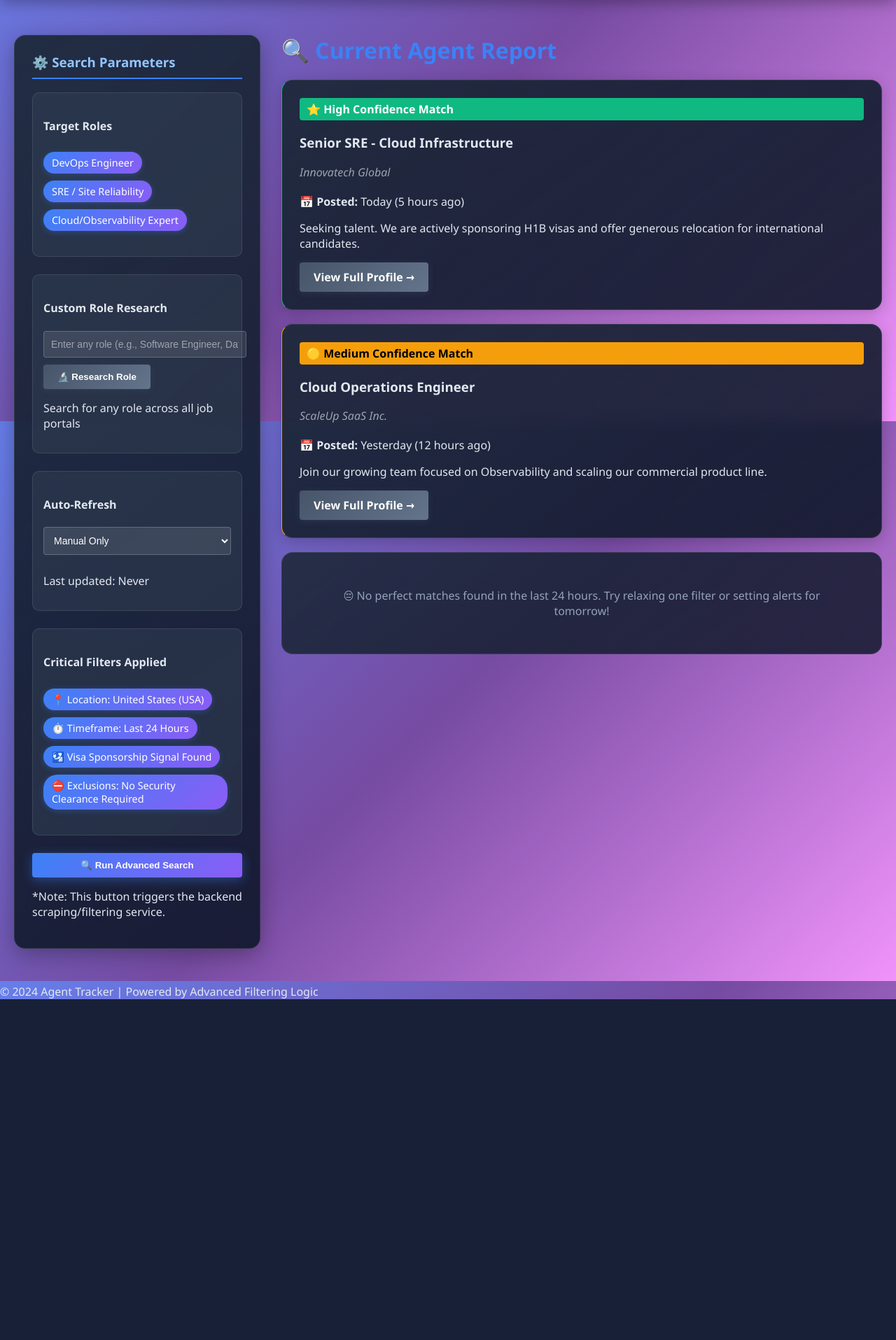
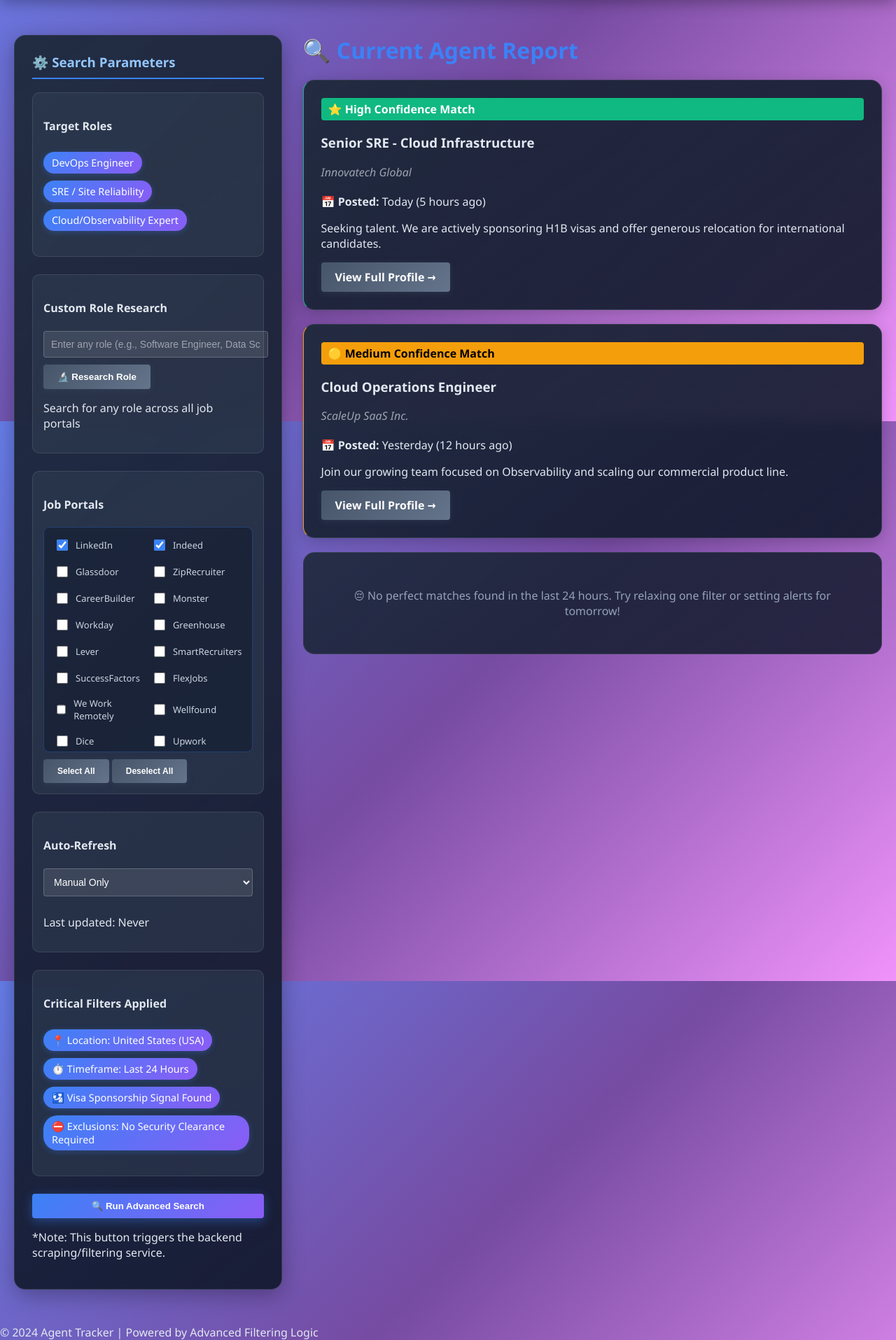
Before and after one commit to puligillasai/JobApply, a Flask app: page / in a window 1280 px wide. Shown: the part 198-2113 px from the top of the page at 70% size. Before the commit the page ends 1626 px from the top, so only its background shows below. Run offline with Flask 3, Linux system fonts and the light colour scheme.

Commit message:
Add job portal selection UI with 30+ portals
- Added checkbox selection for all 30 job portals
- Added Select All / Deselect All buttons
- Updated backend to accept selected portals parameter
- Modified scraper to only fetch from selected portals
- Added portal selection styling with scrollable grid layout
- Tested portal selection (LinkedIn + Indeed, Indeed + Glassdoor)
- LinkedIn: 119 jobs fetched, 27 displayed after filtering
- Glassdoor: 2 jobs fetched, 0 displayed after filtering
- Indeed: 0 jobs fetched (scraper needs improvement)
- Note: 20+ new portals (ZipRecruiter, CareerBuilder, Monster, etc.) are placeholders
- These new portals show 'Not yet implemented - skipping' in logs
- Existing scrapers: LinkedIn, Indeed, Glassdoor, BuiltIn, Greenhouse, Lever, Workday
- Application status tracking still works correctly

```diff
--- a/app.py
+++ b/app.py
@@ -20,10 +20,11 @@ def search_endpoint():
     # 1. Get Criteria (Optional: If you add filters like 'only SRE')
     data = request.get_json()
     custom_role = data.get('custom_role') if data else None
+    selected_portals = data.get('portals') if data else None
 
     # 2. Run the Agent/Scraper
     try:
-        matching_jobs = run_full_search(custom_role=custom_role) # Calling the intelligence module
+        matching_jobs = run_full_search(custom_role=custom_role, portals=selected_portals) # Calling the intelligence module
     except Exception as e:
         print(f"Error during search: {e}")
         return jsonify({"error": "Internal server error during search."}), 500
--- a/static/main.js
+++ b/static/main.js
@@ -2,6 +2,27 @@
 
 let autoRefreshInterval = null;
 let currentCustomRole = null;
+
+// Portal selection handlers
+document.getElementById('selectAllPortals').addEventListener('click', () => {
+    document.querySelectorAll('.portal-checkbox input[type="checkbox"]').forEach(checkbox => {
+        checkbox.checked = true;
+    });
+});
+
+document.getElementById('deselectAllPortals').addEventListener('click', () => {
+    document.querySelectorAll('.portal-checkbox input[type="checkbox"]').forEach(checkbox => {
+        checkbox.checked = false;
+    });
+});
+
+function getSelectedPortals() {
+    const selected = [];
+    document.querySelectorAll('.portal-checkbox input[type="checkbox"]:checked').forEach(checkbox => {
+        selected.push(checkbox.value);
+    });
+    return selected;
+}
 
 document.getElementById('runSearchBtn').addEventListener('click', async () => {
     const resultsContainer = document.getElementById('resultsContainer');
@@ -14,6 +35,9 @@ document.getElementById('runSearchBtn').addEventListener('click', async () => {
     updateSearchStatus('Searching for: DevOps Engineer, SRE, Cloud Engineer');
     currentCustomRole = null;
 
+    // Get selected portals
+    const selectedPortals = getSelectedPortals();
+
     try {
         // --- THIS IS THE CRUCIAL PART: Talking to app.py ---
         const response = await fetch('/api/search', {
@@ -21,7 +45,9 @@ document.getElementById('runSearchBtn').addEventListener('click', async () => {
             headers: {
                 'Content-Type': 'application/json'
             },
-            body: JSON.stringify({}) // Empty body for default search
+            body: JSON.stringify({
+                portals: selectedPortals
+            }) // Send selected portals
         });
 
         if (!response.ok) {
@@ -64,13 +90,19 @@ document.getElementById('researchBtn').addEventListener('click', async () => {
     updateSearchStatus(`Searching for: ${customRole}`);
     document.getElementById('currentSearchRole').textContent = `Searching: ${customRole} (USA)`;
 
+    // Get selected portals
+    const selectedPortals = getSelectedPortals();
+
     try {
         const response = await fetch('/api/search', {
             method: 'POST',
             headers: {
                 'Content-Type': 'application/json'
             },
-            body: JSON.stringify({ custom_role: customRole })
+            body: JSON.stringify({
+                custom_role: customRole,
+                portals: selectedPortals
+            })
         });
 
         if (!response.ok) {
--- a/static/style.css
+++ b/static/style.css
@@ -7,6 +7,56 @@ body {
     margin: 0;
     padding: 0;
     min-height: 100vh;
+}
+
+/* Portal Selection Styling */
+.portal-selection {
+    display: grid;
+    grid-template-columns: repeat(2, 1fr);
+    gap: 8px;
+    max-height: 300px;
+    overflow-y: auto;
+    padding: 10px;
+    background: rgba(15, 23, 42, 0.5);
+    border-radius: 8px;
+    border: 1px solid rgba(59, 130, 246, 0.3);
+}
+
+.portal-selection::-webkit-scrollbar {
+    width: 6px;
+}
+
+.portal-selection::-webkit-scrollbar-track {
+    background: rgba(15, 23, 42, 0.3);
+    border-radius: 3px;
+}
+
+.portal-selection::-webkit-scrollbar-thumb {
+    background: #3b82f6;
+    border-radius: 3px;
+}
+
+.portal-checkbox {
+    display: flex;
+    align-items: center;
+    gap: 8px;
+    font-size: 13px;
+    color: #cbd5e1;
+    cursor: pointer;
+    padding: 4px;
+    border-radius: 4px;
+    transition: background-color 0.2s;
+}
+
+.portal-checkbox:hover {
+    background-color: rgba(59, 130, 246, 0.2);
+}
+
+.portal-checkbox input[type="checkbox"] {
+    width: 16px;
+    height: 16px;
+    cursor: pointer;
+    accent-color: #3b82f6;
 }
 
 /* Navigation Bar */
--- a/templates/index.html
+++ b/templates/index.html
@@ -33,6 +33,101 @@
                 <input type="text" id="customRoleInput" class="input-field" placeholder="Enter any role (e.g., Software Engineer, Data Scientist)">
                 <button id="researchBtn" class="btn secondary">🔬 Research Role</button>
                 <p class="small-text">Search for any role across all job portals</p>
+            </div>
+
+            <div class="parameter-group">
+                <h4>Job Portals</h4>
+                <div class="portal-selection">
+                    <label class="portal-checkbox">
+                        <input type="checkbox" checked value="linkedin"> LinkedIn
+                    </label>
+                    <label class="portal-checkbox">
+                        <input type="checkbox" checked value="indeed"> Indeed
+                    </label>
+                    <label class="portal-checkbox">
+                        <input type="checkbox" value="glassdoor"> Glassdoor
+                    </label>
+                    <label class="portal-checkbox">
+                        <input type="checkbox" value="ziprecruiter"> ZipRecruiter
+                    </label>
+                    <label class="portal-checkbox">
+                        <input type="checkbox" value="careerbuilder"> CareerBuilder
+                    </label>
+                    <label class="portal-checkbox">
+                        <input type="checkbox" value="monster"> Monster
+                    </label>
+                    <label class="portal-checkbox">
+                        <input type="checkbox" value="workday"> Workday
+                    </label>
+                    <label class="portal-checkbox">
+                        <input type="checkbox" value="greenhouse"> Greenhouse
+                    </label>
+                    <label class="portal-checkbox">
+                        <input type="checkbox" value="lever"> Lever
+                    </label>
+                    <label class="portal-checkbox">
+                        <input type="checkbox" value="smartrecruiters"> SmartRecruiters
+                    </label>
+                    <label class="portal-checkbox">
+                        <input type="checkbox" value="successfactors"> SuccessFactors
+                    </label>
+                    <label class="portal-checkbox">
+                        <input type="checkbox" value="flexjobs"> FlexJobs
+                    </label>
+                    <label class="portal-checkbox">
+                        <input type="checkbox" value="weworkremotely"> We Work Remotely
+                    </label>
+                    <label class="portal-checkbox">
+                        <input type="checkbox" value="wellfound"> Wellfound
+                    </label>
+                    <label class="portal-checkbox">
+                        <input type="checkbox" value="dice"> Dice
+                    </label>
+                    <label class="portal-checkbox">
+                        <input type="checkbox" value="upwork"> Upwork
+                    </label>
+                    <label class="portal-checkbox">
+                        <input type="checkbox" value="fiverr"> Fiverr
+                    </label>
+                    <label class="portal-checkbox">
+                        <input type="checkbox" value="freelancer"> Freelancer
+                    </label>
+                    <label class="portal-checkbox">
+                        <input type="checkbox" value="toptal"> Toptal
+                    </label>
+                    <label class="portal-checkbox">
+                        <input type="checkbox" value="snagajob"> Snagajob
+                    </label>
+                    <label class="portal-checkbox">
+                        <input type="checkbox" value="handshake"> Handshake
+                    </label>
+                    <label class="portal-checkbox">
+                        <input type="checkbox" value="usajobs"> USAJOBS
+                    </label>
+                    <label class="portal-checkbox">
+                        <input type="checkbox" value="roberthalf"> Robert Half
+                    </label>
+                    <label class="portal-checkbox">
+                        <input type="checkbox" value="simplyhired"> SimplyHired
+                    </label>
+                    <label class="portal-checkbox">
+                        <input type="checkbox" value="linkup"> LinkUp
+                    </label>
+                    <label class="portal-checkbox">
+                        <input type="checkbox" value="builtin"> Built In
+                    </label>
+                    <label class="portal-checkbox">
+                        <input type="checkbox" value="idealist"> Idealist
+                    </label>
+                    <label class="portal-checkbox">
+                        <input type="checkbox" value="ladders"> Ladders
+                    </label>
+                    <label class="portal-checkbox">
+                        <input type="checkbox" value="craigslist"> Craigslist
+                    </label>
+                </div>
+                <button id="selectAllPortals" class="btn secondary" style="margin-top: 10px; font-size: 12px;">Select All</button>
+                <button id="deselectAllPortals" class="btn secondary" style="margin-top: 10px; font-size: 12px;">Deselect All</button>
             </div>
 
             <div class="parameter-group">
```
Also changed, not shown: scraper_module.py (+96 -57 lines).
